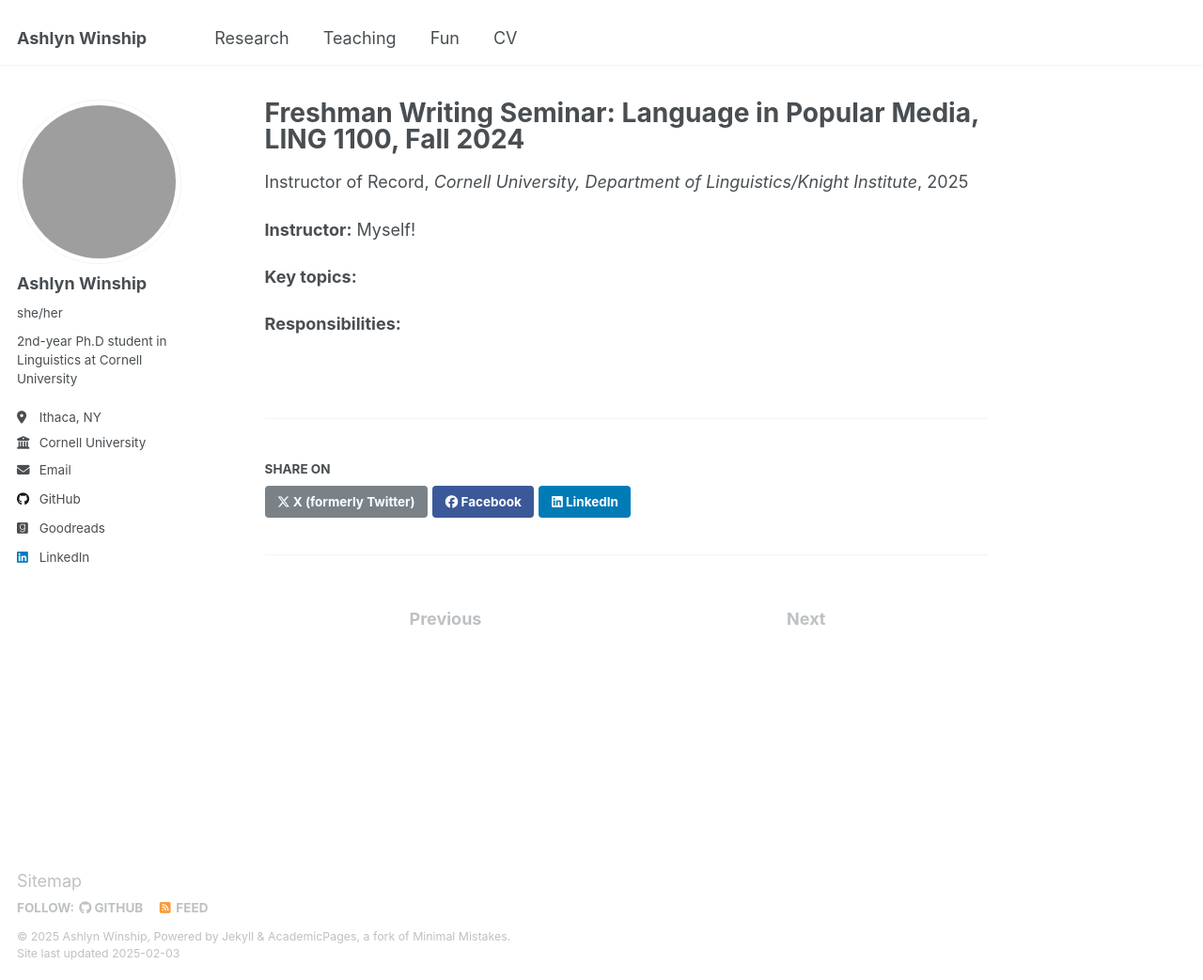
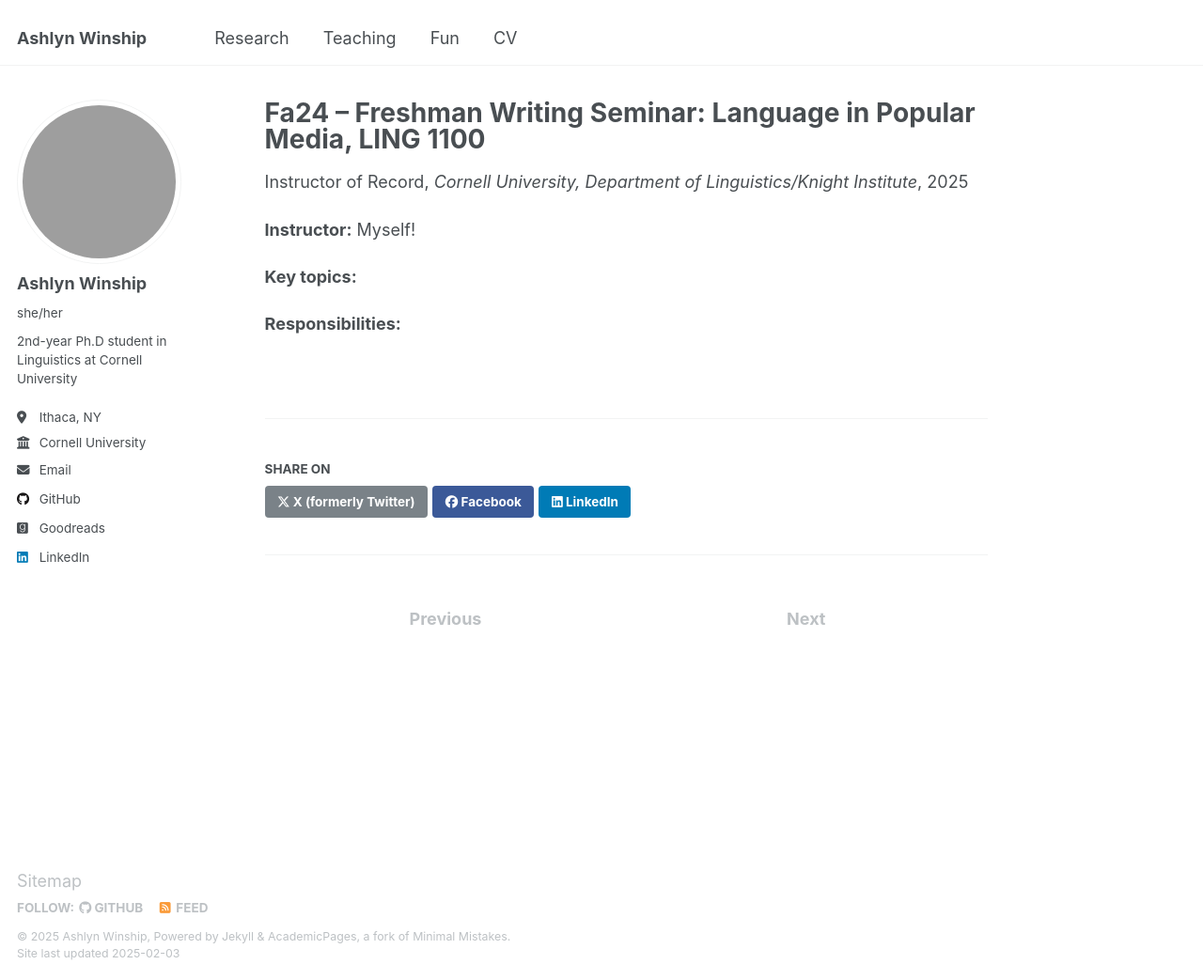
Before and after one commit to ashlynwinship/ashlynwinship.github.io, a Jekyll site: the page built from _teaching/fws_fall_24.md, in a window 1280 px wide and 1043 px high. Shown: the whole window at 94% size. Built offline with Jekyll 4.4.1, drawn with Linux system fonts in a browser that asks for light colours; grey boxes are pictures that could not be loaded.

Commit message:
Update fws_fall_24.md

```diff
--- a/_teaching/fws_fall_24.md
+++ b/_teaching/fws_fall_24.md
@@ -1,5 +1,5 @@
 ---
-title: "Freshman Writing Seminar: Language in Popular Media, LING 1100, Fall 2024"
+title: "Fa24 -- Freshman Writing Seminar: Language in Popular Media, LING 1100"
 collection: teaching
 type: "Instructor of Record"
 permalink: /teaching/instuctor-of-record
```
